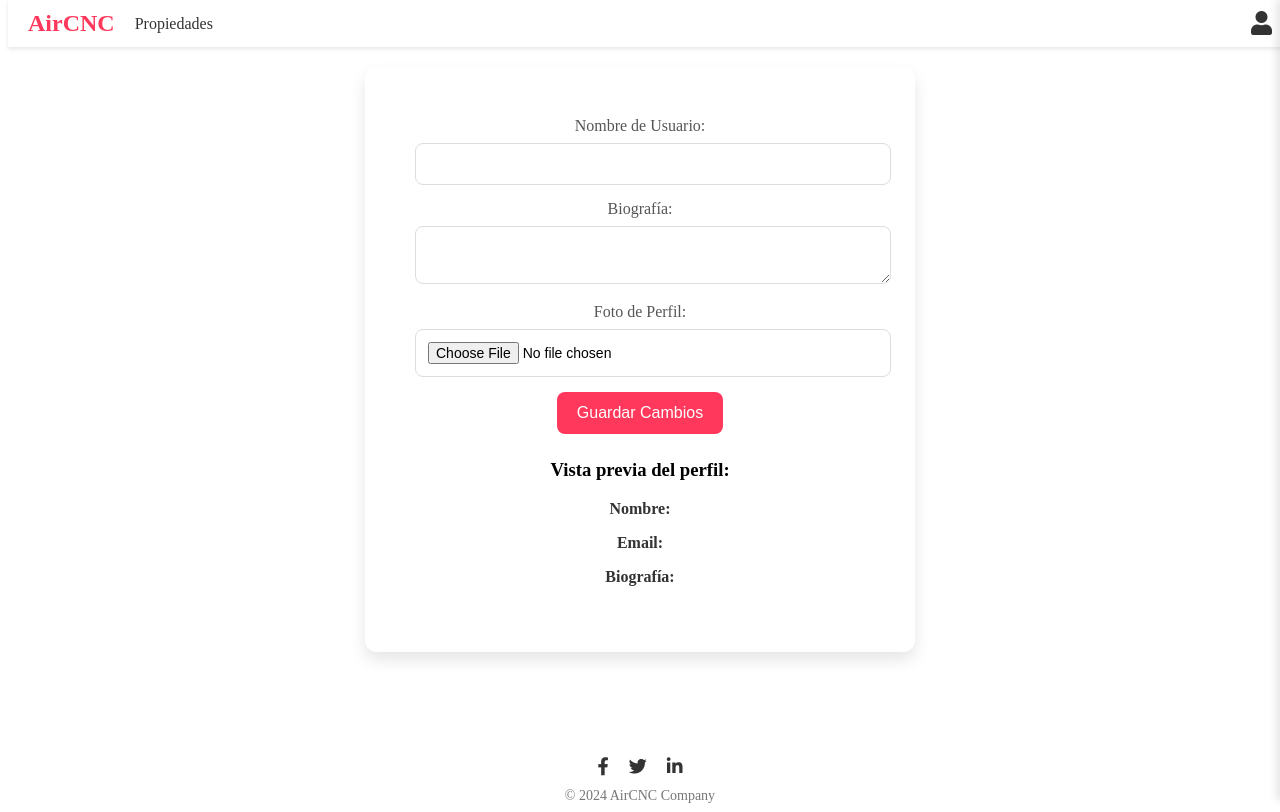
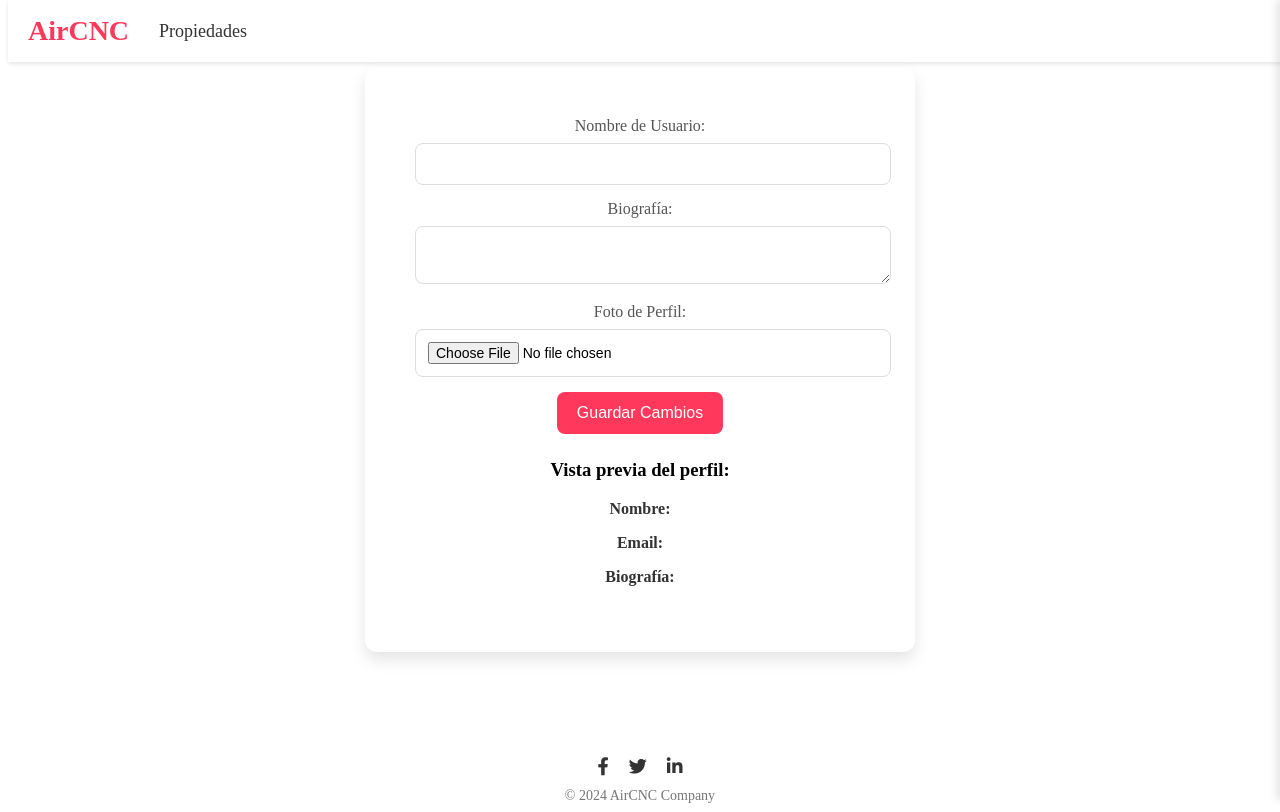
Before and after one commit to MvillaR2910/proyecto_desarrollo_YSM, an Angular app: page /profile in a window 1280 px wide. Built offline with nearby package versions, Linux system fonts and the light colour scheme.

Commit message:
Salvador jesus

```diff
--- a/src/app/layout/header/header.component.css
+++ b/src/app/layout/header/header.component.css
@@ -1,42 +1,42 @@
 /* Estilos generales del header */
 header {
   background-color: #ffffff;
-  padding: 10px 20px;
+  padding: 15px 20px;
   box-shadow: 0 2px 4px rgba(0, 0, 0, 0.1);
   position: fixed;
   width: 100%;
   top: 0;
   z-index: 1000;
   display: flex;
-  justify-content: space-between; /* Cambiado para más espacio */
+  justify-content: space-between;
   align-items: center;
 }
 
 .nav-list {
   list-style: none;
   display: flex;
-  justify-content: center; /* Centra horizontalmente */
-  align-items: center; /* Centra verticalmente */
+  justify-content: center;
+  align-items: center;
   margin: 0;
   padding: 0;
   flex-grow: 1;
 }
 
 .nav-list li {
-  margin-right: 20px; /* Ajusta el espacio entre los elementos si es necesario */
+  margin-right: 30px; /* Más espacio entre los elementos */
 }
 
 .nav-list li:first-child a {
   color: #FF385C; /* Color del logo */
   font-weight: 700;
-  font-size: 24px;
+  font-size: 28px; /* Aumenta tamaño del logo */
 }
 
 .nav-list li a {
   text-decoration: none;
   color: #333;
   font-weight: 500;
-  font-size: 16px; /* Cambiado a un tamaño más pequeño */
+  font-size: 18px; /* Un poco más grande el tamaño del texto */
 }
 
 .nav-list li a:hover {
@@ -46,41 +46,39 @@ header {
 /* Menú del muñeco */
 .menu {
   position: absolute;
-  padding-right: 30px;
   right: 20px;
   top: 50%;
   transform: translateY(-50%);
-  display: flex; /* Añadir display flex */
-  align-items: center; /* Alinear elementos verticalmente */
+  display: flex;
+  align-items: center;
 }
 
 .menu-button {
+  border: none;
   background-color: transparent;
-  border: none;
+  height: 100%;
+  width: 100%;
   cursor: pointer;
-  font-size: 24px;
   color: #333;
 }
 
 .menu-button span {
-  margin-left: 10px; /* Añadir espacio entre el ícono y el nombre */
-  font-size: 16px; /* Cambiar el tamaño de la fuente si es necesario */
+  font-size: 20px; /* Tamaño mayor para el nombre */
+  font-weight: bold;
+  padding-right: 25px;
 }
 
-
 .profile-picture {
-  width: 25px; /* Cambia el tamaño según lo necesites */
-  height: 25px; /* Cambia el tamaño según lo necesites */
-  border-radius: 50%; /* Para hacer la imagen redonda */
-  margin-right: 5px; /* Espacio entre la imagen y el texto */
+  width: 40px; /* Tamaño más grande del ícono */
+  height: 40px;
+  border-radius: 50%;
 }
 
 .menu-button i {
-  font-size: 24px;
+  font-size: 20px; /* Ícono un poco más grande */
   color: #333;
 }
 
-/* Estilos del menú lateral */
 .side-menu {
   position: fixed;
   top: 0;
@@ -103,8 +101,8 @@ header {
 }
 
 .dropdown-menu li {
-  padding: 10px 16px;
-  font-size: 16px;
+  padding: 12px 16px;
+  font-size: 18px;
 }
 
 .dropdown-menu li a {
--- a/src/app/layout/header/header.component.html
+++ b/src/app/layout/header/header.component.html
@@ -6,11 +6,9 @@
     </ul>
     <div class="menu">
       <button (click)="toggleMenu()" class="menu-button">
-        <img *ngIf="userProfile?.profile_picture; else defaultIcon" [src]="userProfile.profile_picture" alt="Profile Picture" class="profile-picture">
-        <ng-template #defaultIcon>
-          <i class="fas fa-user"></i>
-        </ng-template>
-        <span *ngIf="isLoggedIn">{{ userProfile?.email }}</span> <!-- Mostrar el correo del usuario -->
+        <i *ngIf="!isLoggedIn" class="fas fa-user"></i> <!-- Mostrar ícono de usuario si no está logueado -->
+        <img *ngIf="isLoggedIn && userProfile?.profile_picture" [src]="userProfile.profile_picture" alt="Profile Picture" class="profile-picture">
+        <span *ngIf="isLoggedIn">{{ userProfile?.email }}</span>
       </button>
     </div>
   </nav>
--- a/src/app/layout/header/header.component.ts
+++ b/src/app/layout/header/header.component.ts
@@ -1,6 +1,6 @@
 import { Component, OnInit, HostListener } from '@angular/core';
 import { CommonModule } from '@angular/common';
-import { AuthService } from '../../services/auth.service';
+import { AuthService } from '../../services/auth.service'; // Usamos el AuthService
 
 @Component({
   selector: 'app-header',
@@ -17,8 +17,14 @@ export class HeaderComponent implements OnInit {
   constructor(private authService: AuthService) {}
 
   ngOnInit() {
-    this.userProfile = this.authService.getUser();
-    this.isLoggedIn = !!this.userProfile;
+    // Obtener el usuario del servicio, pero debemos convertir el string del sessionStorage a JSON
+    const storedUser = this.authService.getUser();
+    if (storedUser) {
+      this.userProfile = JSON.parse(storedUser); // Parseamos el string
+      this.isLoggedIn = true; // Si hay usuario, marcamos como logueado
+    } else {
+      this.isLoggedIn = false; // Si no hay usuario, no está logueado
+    }
   }
 
   toggleMenu() {
@@ -26,8 +32,8 @@ export class HeaderComponent implements OnInit {
   }
 
   logout() {
-    this.authService.logout(); // Llamar al logout del servicio
-    window.location.reload(); // Refrescar la página para actualizar el menú
+    this.authService.logout(); // Usar el método logout del AuthService
+    window.location.reload(); // Refresca la página para actualizar el menú
   }
 
   @HostListener('document:click', ['$event'])
```
